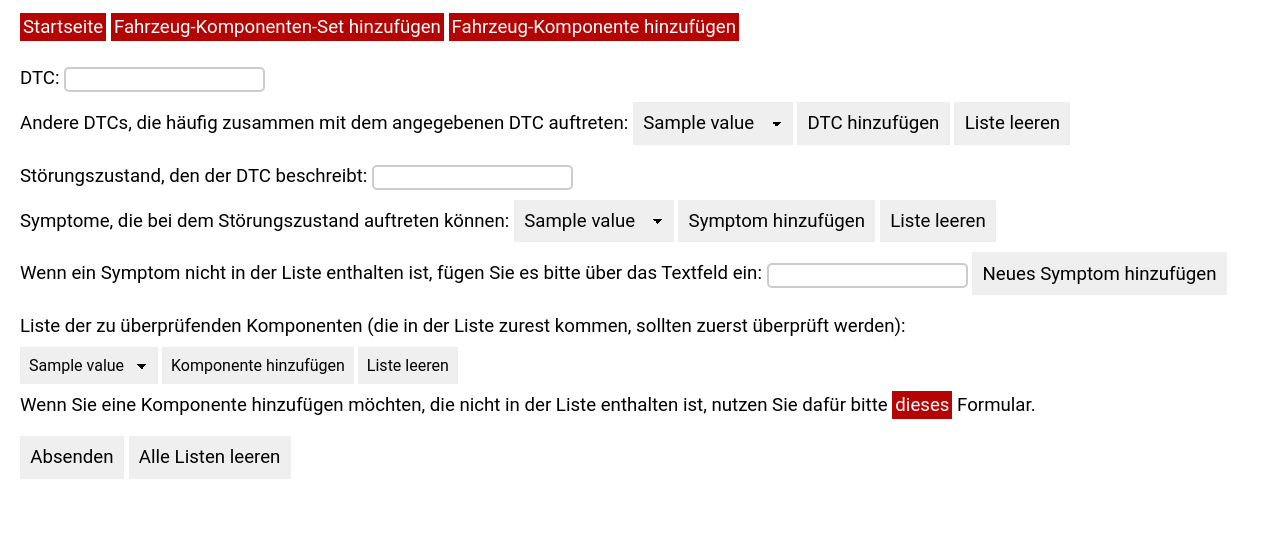
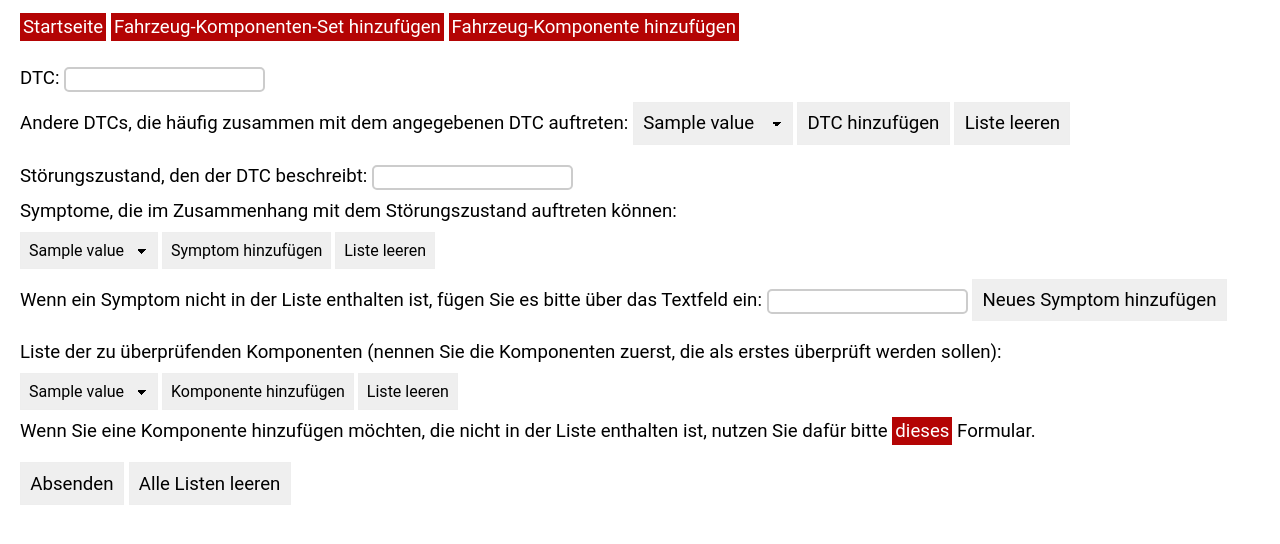
Before and after one commit to tbohne/obd_ontology, a Flask app: page /dtc_form in a window 1280 px wide; the page is wider, and only the part inside the window is pictured. Shown: the part 154-698 px from the top of that part. Run offline with Flask 2, Linux system fonts and the light colour scheme; a database or web service that is not in the repository returns one stand-in record (values such as "Sample title"); data that the repository does not hold is empty; some libraries are stand-ins or nearby versions.

Commit message:
refine sentences

```diff
--- a/templates/DTC_form.html
+++ b/templates/DTC_form.html
@@ -26,15 +26,18 @@
                     {{ i }},
                 {% endfor %}</p>
             <p>Störungszustand, den der DTC beschreibt: {{ form.fault_condition }}</p>
-            <p>Symptome, die bei dem Störungszustand auftreten
-                können: {{ form.symptoms }} {{ form.symptoms_submit }} {{ form.clear_symptoms }}</p>
+            <p>Symptome, die im Zusammenhang mit dem Störungszustand auftreten
+                können:
+            <div> {{ form.symptoms }} {{ form.symptoms_submit }} {{ form.clear_symptoms }} </div>
+            </p>
             <p>Wenn ein Symptom nicht in der Liste enthalten ist, fügen Sie es bitte über das Textfeld
                 ein: {{ form.new_symptom }} {{ form.new_symptom_submit }}</p>
             <p style="color: #B40404;">
                 {% for i in symptoms_variable_list %}
                     {{ i }},
                 {% endfor %}</p>
-            <p>Liste der zu überprüfenden Komponenten (die in der Liste zurest kommen, sollten zuerst überprüft werden):
+            <p>Liste der zu überprüfenden Komponenten (nennen Sie die Komponenten zuerst, die als erstes überprüft
+                werden sollen):
             <div>{{ form.suspect_components }} {{ form.add_component_submit }} {{ form.clear_components }}</div>
             </p>
             <p>Wenn Sie eine Komponente hinzufügen möchten, die nicht in der Liste enthalten ist, nutzen Sie dafür bitte
```
